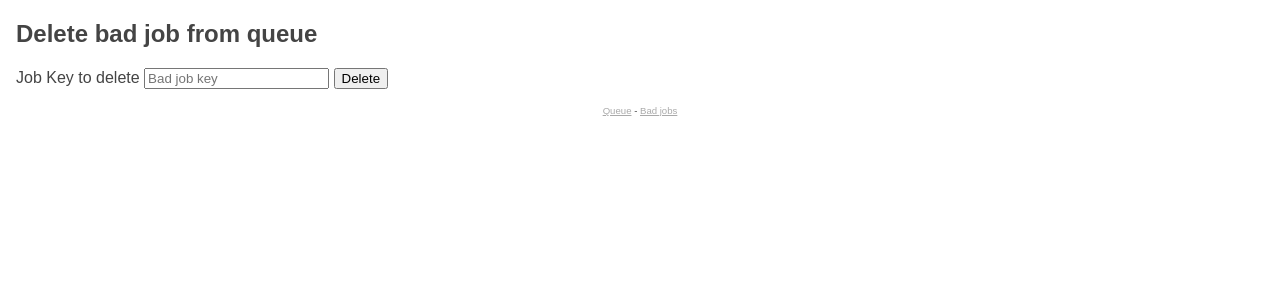
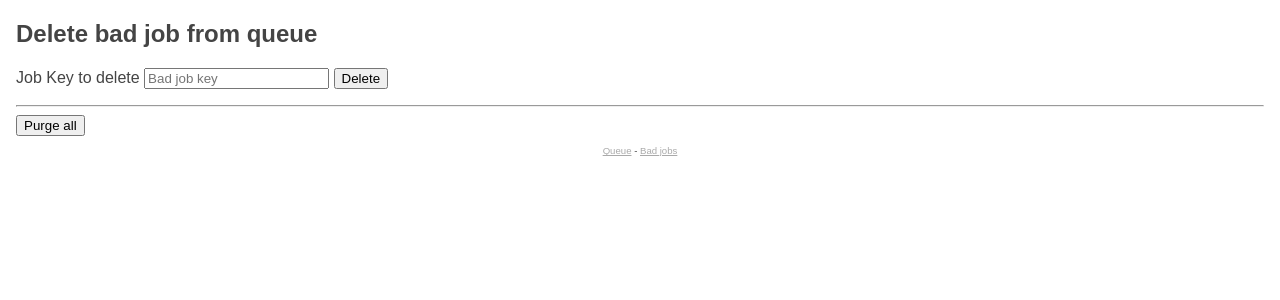
Before and after one commit to jjdelc/Photolog, a Flask app: page /jobs/bad/purge/ in a window 1280 px wide. Shown: the part 36-336 px from the top of the page. Run offline with Flask 2, Linux system fonts and the light colour scheme; parts of the project's set-up code (start-up, migrations or seed data) failed here and were passed over; some libraries are stand-ins or nearby versions.

Commit message:
Purge all bad jobs

```diff
--- a/photolog/squeue.py
+++ b/photolog/squeue.py
@@ -90,6 +90,10 @@ class SqliteQueue(object):
         with self._get_conn() as conn:
             conn.execute(self._purge_bad, [item_id])
 
+    def purge_all_bad(self):
+        with self._get_conn() as conn:
+            conn.execute(self._drop_bad)
+
     def total_bad_jobs(self):
         with self._get_conn() as conn:
             return conn.execute(self._count_bad).fetchone()[0]
--- a/photolog/web/main.py
+++ b/photolog/web/main.py
@@ -389,6 +389,12 @@ def purge_form():
     return render_template('purge_jobs.html')
 
 
+@app.route('/jobs/bad/purge/all/', methods=['POST'])
+def purge_all():
+    queue.purge_all_bad()
+    return redirect('/jobs/bad/')
+
+
 @app.route('/jobs/bad/purge/', methods=['POST'])
 def purge_bad_job():
     key = request.form['job_key']
--- a/photolog/web/templates/purge_jobs.html
+++ b/photolog/web/templates/purge_jobs.html
@@ -8,5 +8,7 @@
         <input type="submit" value="Delete">
     </p>
 </form>
+    <hr/>
+<form method="post" action="/jobs/bad/purge/all/"><input type="submit" value="Purge all"></form>
 </section>
 {% endblock %}
```
